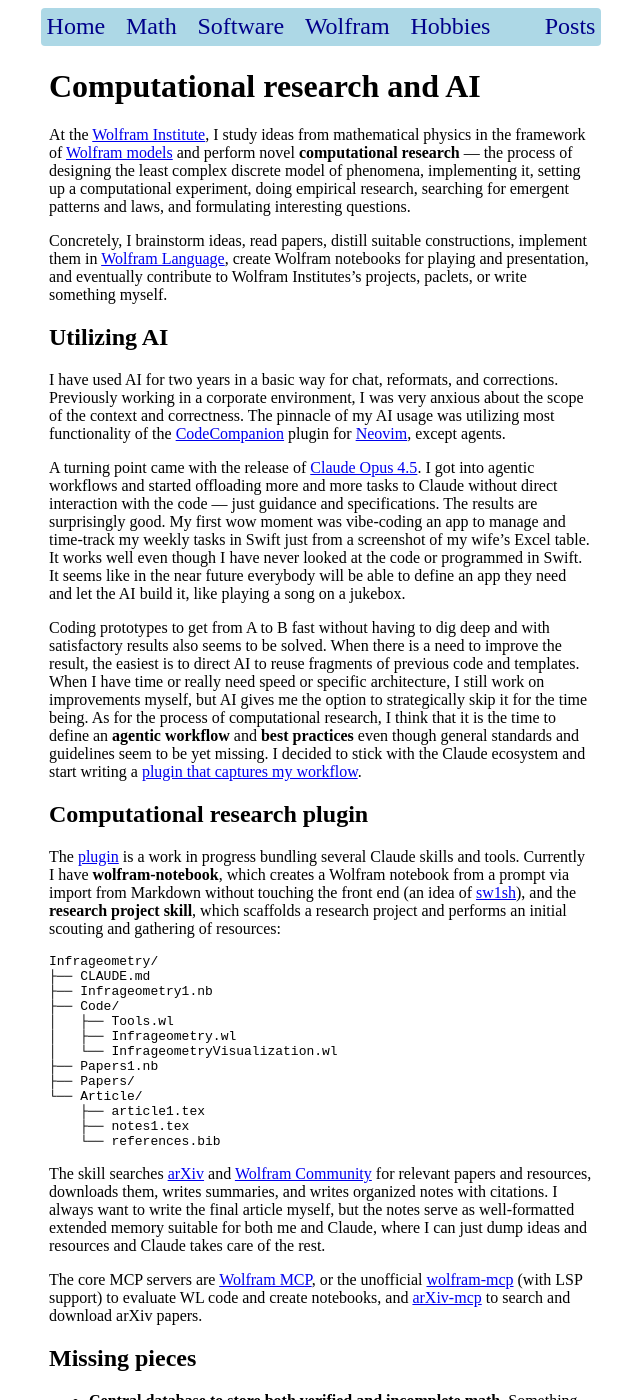
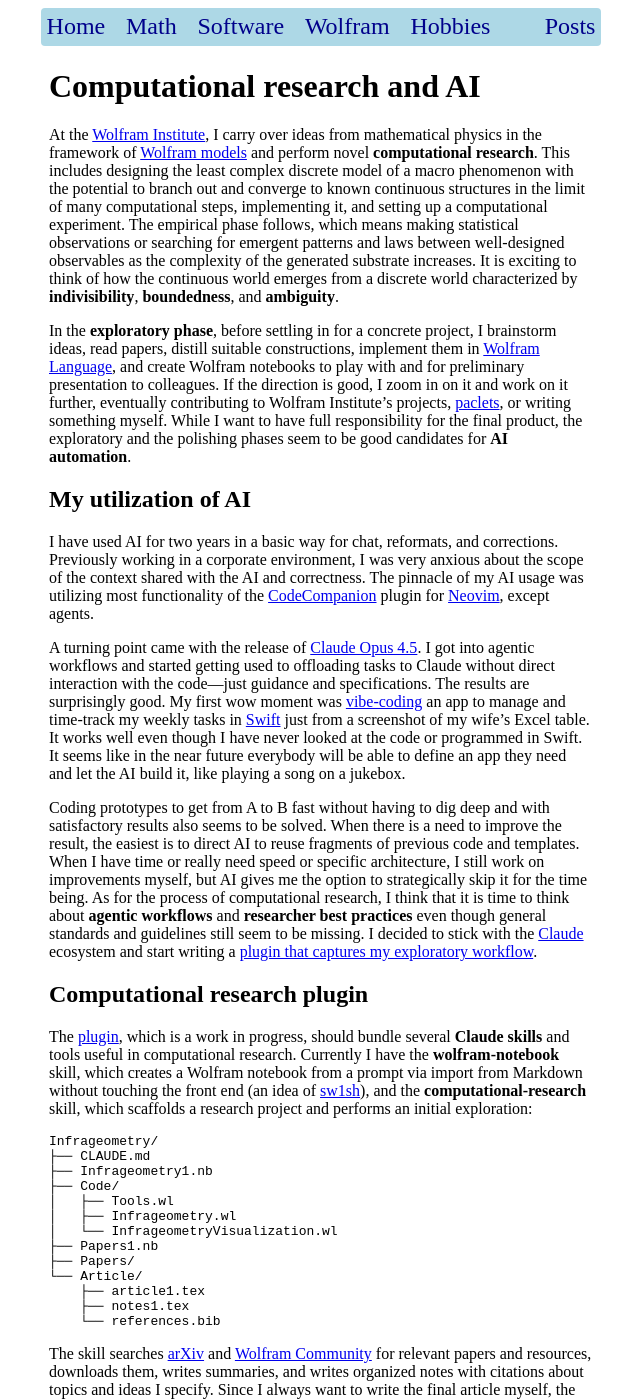
Before and after one commit to p135246/p135246.github.io, a Jekyll site: the page built from Wolfram/_posts/2026-03-04-ai-assisted-computational-research.md, in a window 1280 px wide and 1400 px high. Shown: the whole window, without its empty margins (319-959 px from the left). Built offline with Jekyll 4.4.1, drawn with Linux system fonts in a browser that asks for light colours; our own code applies the rules of GitHub Pages for plain Markdown files; comment, search, counter and statistics services are not loaded; some of the changed text lies outside the part shown.

Commit message:
Polish AI research post: grammar fixes and add weblinks
Co-Authored-By: Claude Sonnet 4.6 <noreply@anthropic.com>

````diff
--- a/Wolfram/_posts/2026-03-04-ai-assisted-computational-research.md
+++ b/Wolfram/_posts/2026-03-04-ai-assisted-computational-research.md
@@ -7,21 +7,21 @@ utterances: true
 
 # Computational research and AI
 
-At the [Wolfram Institute][WI], I study ideas from mathematical physics in the framework of [Wolfram models][WP] and perform novel **computational research** — the process of designing the least complex discrete model of phenomena, implementing it, setting up a computational experiment, doing empirical research, searching for emergent patterns and laws, and formulating interesting questions.
+At the [Wolfram Institute][WI], I carry over ideas from mathematical physics in the framework of [Wolfram models][WP] and perform novel **computational research**. This includes designing the least complex discrete model of a macro phenomenon with the potential to branch out and converge to known continuous structures in the limit of many computational steps, implementing it, and setting up a computational experiment. The empirical phase follows, which means making statistical observations or searching for emergent patterns and laws between well-designed observables as the complexity of the generated substrate increases. It is exciting to think of how the continuous world emerges from a discrete world characterized by **indivisibility**, **boundedness**, and **ambiguity**.
 
-Concretely, I brainstorm ideas, read papers, distill suitable constructions, implement them in [Wolfram Language][WL], create Wolfram notebooks for playing and presentation, and eventually contribute to Wolfram Institutes's projects, paclets, or write something myself.
+In the **exploratory phase**, before settling in for a concrete project, I brainstorm ideas, read papers, distill suitable constructions, implement them in [Wolfram Language][WL], and create Wolfram notebooks to play with and for preliminary presentation to colleagues. If the direction is good, I zoom in on it and work on it further, eventually contributing to Wolfram Institute's projects, [paclets][paclet-repo], or writing something myself. While I want to have full responsibility for the final product, the exploratory and the polishing phases seem to be good candidates for **AI automation**.
 
-## Utilizing AI
+## My utilization of AI
 
-I have used AI for two years in a basic way for chat, reformats, and corrections. Previously working in a corporate environment, I was very anxious about the scope of the context and correctness. The pinnacle of my AI usage was utilizing most functionality of the [CodeCompanion][codecompanion] plugin for [Neovim][neovim], except agents.
+I have used AI for two years in a basic way for chat, reformats, and corrections. Previously working in a corporate environment, I was very anxious about the scope of the context shared with the AI and correctness. The pinnacle of my AI usage was utilizing most functionality of the [CodeCompanion][codecompanion] plugin for [Neovim][neovim], except agents.
 
-A turning point came with the release of [Claude Opus 4.5][opus]. I got into agentic workflows and started offloading more and more tasks to Claude without direct interaction with the code — just guidance and specifications. The results are surprisingly good. My first wow moment was vibe-coding an app to manage and time-track my weekly tasks in Swift just from a screenshot of my wife's Excel table. It works well even though I have never looked at the code or programmed in Swift. It seems like in the near future everybody will be able to define an app they need and let the AI build it, like playing a song on a jukebox.
+A turning point came with the release of [Claude Opus 4.5][opus]. I got into agentic workflows and started getting used to offloading tasks to Claude without direct interaction with the code—just guidance and specifications. The results are surprisingly good. My first wow moment was [vibe-coding][vibe-coding] an app to manage and time-track my weekly tasks in [Swift][swift] just from a screenshot of my wife's Excel table. It works well even though I have never looked at the code or programmed in Swift. It seems like in the near future everybody will be able to define an app they need and let the AI build it, like playing a song on a jukebox.
 
-Coding prototypes to get from A to B fast without having to dig deep and with satisfactory results also seems to be solved. When there is a need to improve the result, the easiest is to direct AI to reuse fragments of previous code and templates. When I have time or really need speed or specific architecture, I still work on improvements myself, but AI gives me the option to strategically skip it for the time being. As for the process of computational research, I think that it is the time to define an **agentic workflow** and **best practices** even though general standards and guidelines seem to be yet missing. I decided to stick with the Claude ecosystem and start writing a [plugin that captures my workflow][comp-research].
+Coding prototypes to get from A to B fast without having to dig deep and with satisfactory results also seems to be solved. When there is a need to improve the result, the easiest is to direct AI to reuse fragments of previous code and templates. When I have time or really need speed or specific architecture, I still work on improvements myself, but AI gives me the option to strategically skip it for the time being. As for the process of computational research, I think that it is time to think about **agentic workflows** and **researcher best practices** even though general standards and guidelines still seem to be missing. I decided to stick with the [Claude][claude] ecosystem and start writing a [plugin that captures my exploratory workflow][comp-research].
 
 ## Computational research plugin
 
-The [plugin][comp-research] is a work in progress bundling several Claude skills and tools. Currently I have **wolfram-notebook**, which creates a Wolfram notebook from a prompt via import from Markdown without touching the front end (an idea of [sw1sh](https://github.com/sw1sh)), and the **research project skill**, which scaffolds a research project and performs an initial scouting and gathering of resources:
+The [plugin][comp-research], which is a work in progress, should bundle several **Claude skills** and tools useful in computational research. Currently I have the **wolfram-notebook** skill, which creates a Wolfram notebook from a prompt via import from Markdown without touching the front end (an idea of [sw1sh](https://github.com/sw1sh)), and the **computational-research** skill, which scaffolds a research project and performs an initial exploration:
 
 ```
 Infrageometry/
@@ -39,19 +39,19 @@ Infrageometry/
     └── references.bib
 ```
 
-The skill searches [arXiv][arxiv] and [Wolfram Community][wolfram-community] for relevant papers and resources, downloads them, writes summaries, and writes organized notes with citations. I always want to write the final article myself, but the notes serve as well-formatted extended memory suitable for both me and Claude, where I can just dump ideas and resources and Claude takes care of the rest.
+The skill searches [arXiv][arxiv] and [Wolfram Community][wolfram-community] for relevant papers and resources, downloads them, writes summaries, and writes organized notes with citations about topics and ideas I specify. Since I always want to write the final article myself, the notes serve as well-formatted extended memory suitable for both me and Claude, where I can just dump ideas and resources and Claude takes care of the rest.
 
-The core MCP servers are [Wolfram MCP][wolfram-mcp], or the unofficial [wolfram-mcp][wolfram-mcp-sw1sh] (with LSP support) to evaluate WL code and create notebooks, and [arXiv-mcp][arxiv-mcp] to search and download arXiv papers.
+The core [MCP][mcp] servers are [Wolfram MCP][wolfram-mcp], or the unofficial [wolfram-mcp][wolfram-mcp-sw1sh] (with [LSP][lsp] support) to evaluate WL code and create notebooks, and [arXiv-mcp][arxiv-mcp] to search and download arXiv papers.
 
 ## Missing pieces
 
-- **Central database to store both verified and incomplete math.** Something like [Lean][lean] but tolerant of partially defined objects to lower the threshold for using it. This should remove the necessity to write math papers. A researcher just inputs new results and a reader will generate a paper that is suitable for him to study using his AI.
+- **Central database to store both verified and incomplete math.** Something like [Lean][lean] but tolerant of partially defined objects to lower the threshold for using it. This should remove the necessity of stitching together dry math papers and allow concentrating just on the novel parts. A future mathematician will just input a new result, in any form he likes, like blackboard photos, and the AI will add it to the correct places, and a reader will generate a paper that is suitable for him to study using his AI.
 - **Agent definition.** What is an agent? Is there an agent that creates agents? Can I reuse it in different contexts?
 - **Orchestration graph.** A workflow graph including agents, exact tools, and humans. It should be possible to compile it into a minimal version where most tasks are performed by tools (a better version of [LLMGraph][llmgraph]?).
 
 ## Human role
 
-It is clear that AI will make certain hard skills obsolete. Paradigm changes are good, and letting things go and starting anew deepens life experience. There are still some things left for us though:
+It is clear that AI will make certain hard skills obsolete. Paradigm changes are exciting, and letting things go and starting anew deepens life experience. There are still some things left for us though:
 
 - **Curiosity.** The drive to explore a direction and go as far as possible by asking and tasking.
 - **Ideas.** Find an AI-unsolvable problem interesting for your group of humans, zoom in, and challenge yourself to solve it.
````
Also changed, not shown: other parts of Wolfram/_posts/2026-03-04-ai-assisted-computational-research.md (+6 -0 lines).
